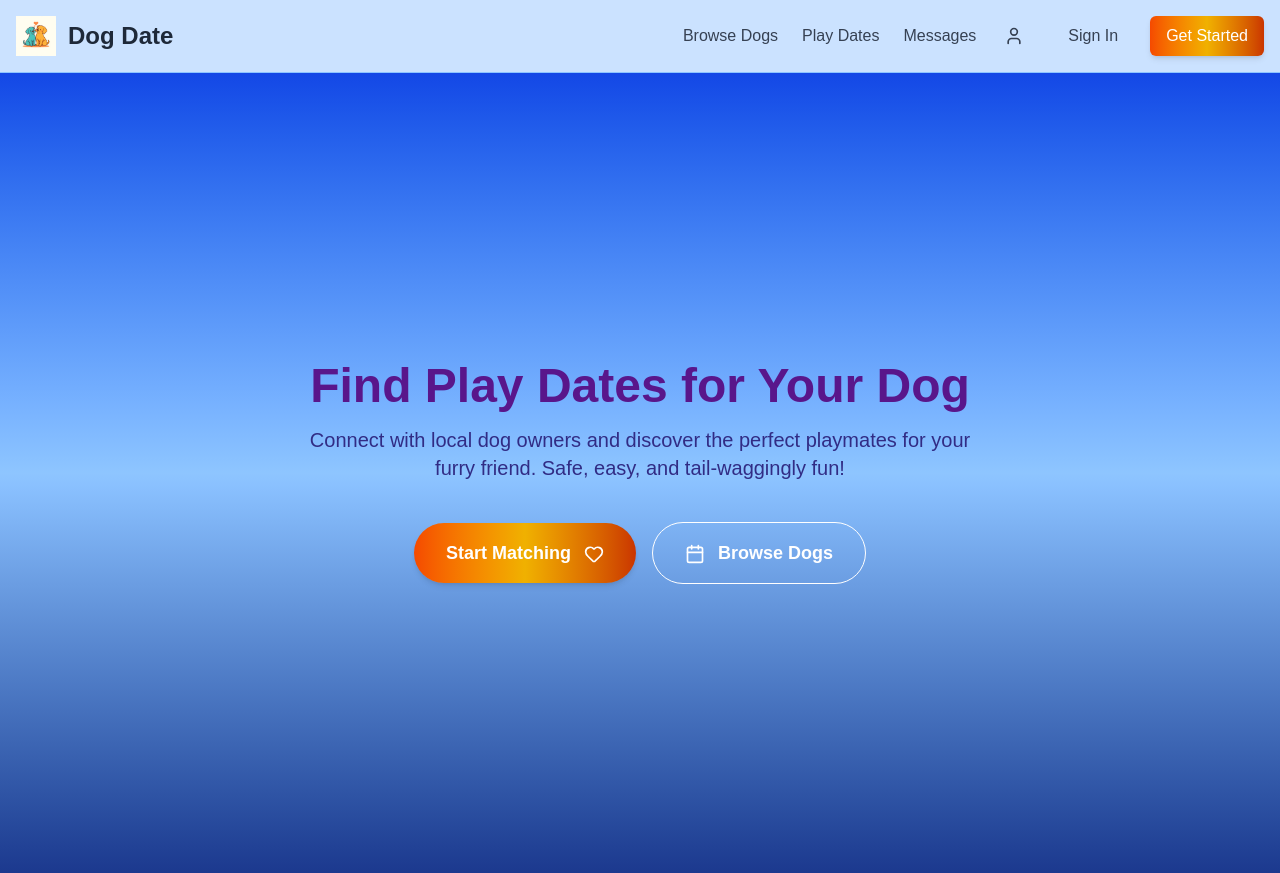
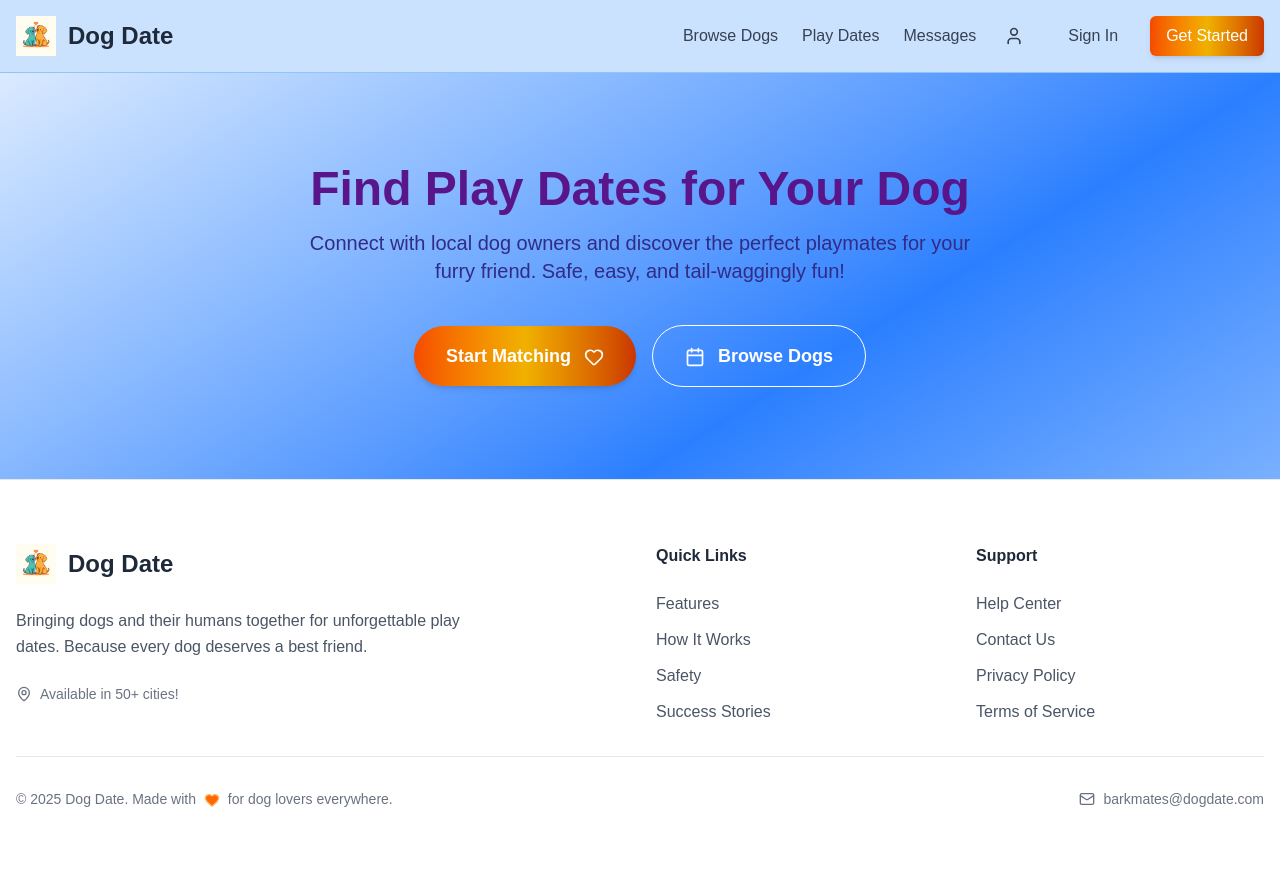
Before and after one commit to kevJ711/dog-date, a Next.js app: page / in a window 1280 px wide. Built offline with nearby package versions, Linux system fonts and the light colour scheme.

Commit message:
added footer.tsx to components folder, added footer.tsx text, input footer.tsx to page.tsx code, updated page.tsx code.

```diff
--- a/src/app/page.tsx
+++ b/src/app/page.tsx
@@ -1,9 +1,10 @@
 import Link from "next/link";
 import { Heart, Calendar } from "lucide-react";
+import Footer from "@/components/footer"; // ✅ import the Footer component
 
 export default function Home() {
   return (
-    <div className="min-h-screen bg-gradient-to-b from-blue-700 via-blue-300 to-blue-900 flex flex-col">
+    <div className="min-h-screen bg-gradient-to-br from-blue-100 via-blue-500 to-blue-200 flex flex-col">
       {/* Main Content */}
       <section className="flex-1 flex flex-col items-center justify-center text-center text-white px-6">
         <h1 className="text-4xl md:text-5xl font-bold mb-4 text-purple-900">
@@ -13,7 +14,7 @@ export default function Home() {
           Connect with local dog owners and discover the perfect playmates for your furry friend. Safe, easy, and tail-waggingly fun!
         </p>
 
-        {/* ✅ New Section Below the Paragraph */}
+        {/* ✅ Buttons */}
         <div className="flex flex-col sm:flex-row gap-4 justify-center items-center">
           <Link
             href="/get-started"
@@ -29,6 +30,9 @@ export default function Home() {
           </Link>
         </div>
       </section>
+
+      {/* ✅ Add Footer */}
+      <Footer />
     </div>
   );
 }
--- /dev/null
+++ b/src/components/footer.tsx
@@ -0,0 +1,76 @@
+import { Heart, MapPin, Mail } from "lucide-react";
+
+const Footer = () => {
+  return (
+    <footer className="bg-white border-t border-gray-200 py-16">
+      <div className="container mx-auto px-4">
+        <div className="grid grid-cols-1 md:grid-cols-4 gap-8 mb-8">
+
+          {/* Logo & Description */}
+          <div className="md:col-span-2">
+            <div className="flex items-center gap-3 mb-6">
+              <img
+                src="/dogdate-logo.png"
+                alt="Dog Date Logo"
+                className="w-10 h-10 object-contain"
+              />
+              <div className="flex items-center gap-2">
+                <h3 className="text-2xl font-bold text-gray-800">Dog Date</h3>
+              </div>
+            </div>
+            <p className="text-gray-600 mb-6 max-w-md leading-relaxed">
+              Bringing dogs and their humans together for unforgettable play
+              dates. Because every dog deserves a best friend.
+            </p>
+            <div className="flex items-center gap-4">
+              <div className="flex items-center gap-2 text-gray-500">
+                <MapPin className="w-4 h-4" />
+                <span className="text-sm">Available in 50+ cities!</span>
+              </div>
+            </div>
+          </div>
+
+          {/* Quick Links */}
+          <div>
+            <h4 className="font-semibold text-gray-800 mb-6">Quick Links</h4>
+            <ul className="space-y-3">
+              <li><a href="#features" className="text-gray-600 hover:text-orange-500">Features</a></li>
+              <li><a href="#how-it-works" className="text-gray-600 hover:text-orange-500">How It Works</a></li>
+              <li><a href="#safety" className="text-gray-600 hover:text-orange-500">Safety</a></li>
+              <li><a href="#" className="text-gray-600 hover:text-orange-500">Success Stories</a></li>
+            </ul>
+          </div>
+
+          {/* Support */}
+          <div>
+            <h4 className="font-semibold text-gray-800 mb-6">Support</h4>
+            <ul className="space-y-3">
+              <li><a href="#" className="text-gray-600 hover:text-orange-500">Help Center</a></li>
+              <li><a href="#" className="text-gray-600 hover:text-orange-500">Contact Us</a></li>
+              <li><a href="#" className="text-gray-600 hover:text-orange-500">Privacy Policy</a></li>
+              <li><a href="#" className="text-gray-600 hover:text-orange-500">Terms of Service</a></li>
+            </ul>
+          </div>
+        </div>
+
+        {/* Bottom Section */}
+        <div className="border-t border-gray-200 pt-8 flex flex-col md:flex-row justify-between items-center gap-4">
+          <div className="text-gray-500 text-sm">
+            © 2025 Dog Date. Made with <Heart className="w-4 h-4 inline mx-1 text-orange-300 fill-orange-500" /> for dog lovers everywhere.
+          </div>
+          <div className="flex items-center gap-4">
+            <a
+              href="mailto:barkmates@dogdate.com"
+              className="flex items-center gap-2 text-gray-500 hover:text-orange-500 transition">
+
+              <Mail className="w-4 h-4" />
+              <span className="text-sm">barkmates@dogdate.com</span>
+            </a>
+          </div>
+        </div>
+      </div>
+    </footer>
+  );
+};
+
+export default Footer;
```
